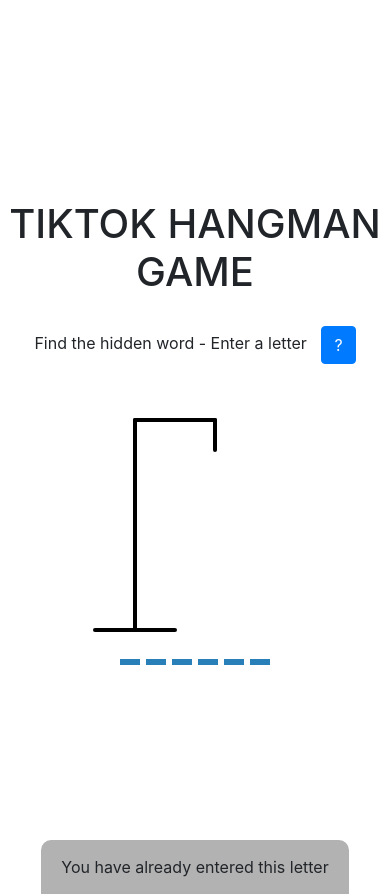
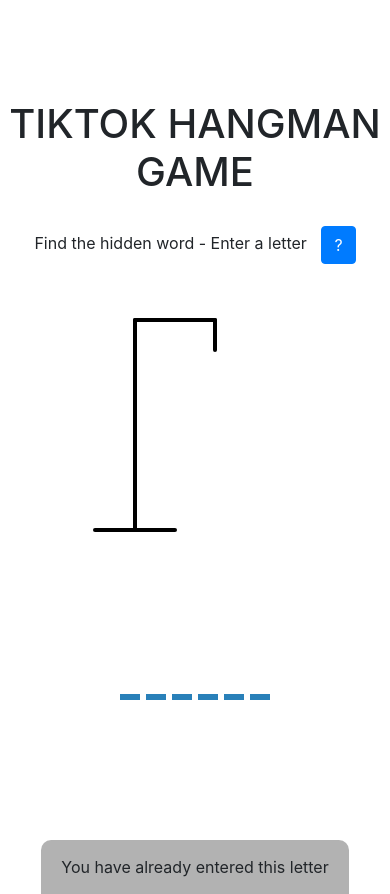
Before and after one commit to GG2shadow/TikTok-Hangman, a plain HTML site: page index.html in a window 390 px wide. Drawn offline with nearby package versions, Linux system fonts and the light colour scheme.

Commit message:
spacing changed

```diff
--- a/index.html
+++ b/index.html
@@ -9,7 +9,7 @@
     <link rel="stylesheet" href="https://cdn.jsdelivr.net/npm/bootstrap@4.3.1/dist/css/bootstrap.min.css" integrity="sha384-ggOyR0iXCbMQv3Xipma34MD+dH/1fQ784/j6cY/iJTQUOhcWr7x9JvoRxT2MZw1T" crossorigin="anonymous">
 </head>
 <body>
-    <h1 style="margin: 200px auto 30px auto; text-align: center;">TIKTOK HANGMAN GAME</h1>
+    <h1 class="title">TIKTOK HANGMAN GAME</h1>
     <p>
         Find the hidden word - Enter a letter
         <!-- Button trigger modal -->
--- a/style.css
+++ b/style.css
@@ -17,6 +17,11 @@ body{
 
 h1{
     margin: 20px 0 0;
+}
+
+.title{
+    margin: 100px auto 30px auto;
+    text-align: center;
 }
 
 .game-container{
@@ -46,6 +51,7 @@ h1{
     flex-direction: column;
     text-align: right;
     color: red;
+        margin: 25px;
 }
 
 .wrong-letters-container p{
@@ -133,13 +139,18 @@ h1{
 @media (max-width: 600px) {
     .game-container{
         width: 300px;
-        height: 390px;
+        height: 430px;
         margin: initial;
     }
     .wrong-letters-container{
         position: initial;
         text-align: center;;
     }
-
+    .title{
+        margin-top: 50px;
+    }
+    body{
+        height: 90vh;
+    }
 
 }
```
